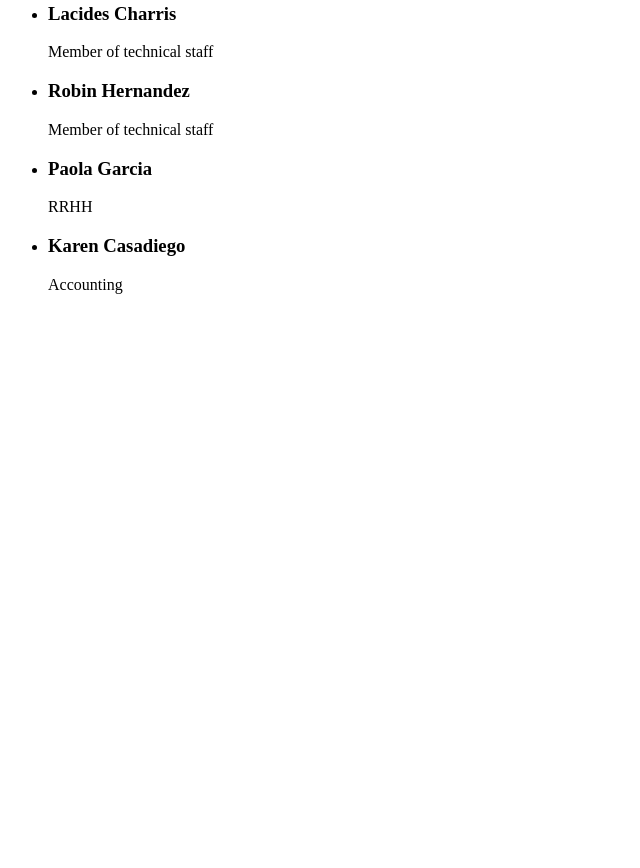
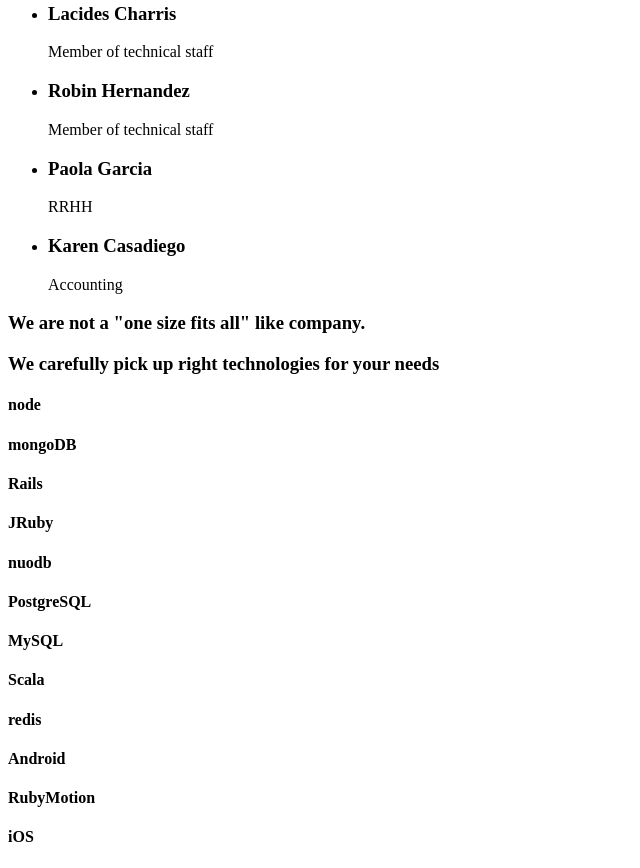
Before and after one commit to jusk02/wtm04022016, a plain HTML site: page index.html in a window 1280 px wide. Shown: the part 1639-2507 px from the top of the page, without its empty margins (0-640 px from the left). Before the commit the page ends 1949 px from the top, so only its background shows below. Drawn offline with Linux system fonts and the light colour scheme.

Commit message:
agragada seccion de plataformas

```diff
--- a/index.html
+++ b/index.html
@@ -128,7 +128,47 @@
 		<p>Accounting</p>
 		</li>
 	</ul>
-
+	</section>
+	<!-- seccion 3: plataformas trabajadas -->
+	<section>
+		<h3>We are not a "one size fits all" like company.</h3>
+		<h3>We carefully pick up right technologies for your needs</h3>
+		<div>
+			<h4>node</h4>
+		</div>
+		<div>
+			<h4>mongoDB</h4>
+		</div>
+		<div>
+			<h4>Rails</h4>
+		</div>
+		<div>
+			<h4>JRuby</h4>
+		</div>
+		<div>
+			<h4>nuodb</h4>
+		</div>
+		<div>
+			<h4>PostgreSQL</h4>
+		</div>
+		<div>
+			<h4>MySQL</h4>
+		</div>
+		<div>
+			<h4>Scala</h4>
+		</div>
+		<div>
+			<h4>redis</h4>
+		</div>
+		<div>
+			<h4>Android</h4>
+		</div>
+		<div>
+			<h4>RubyMotion</h4>
+		</div>
+		<div>
+			<h4>iOS</h4>
+		</div>
 	</section>
 </body>
 </html>
```
